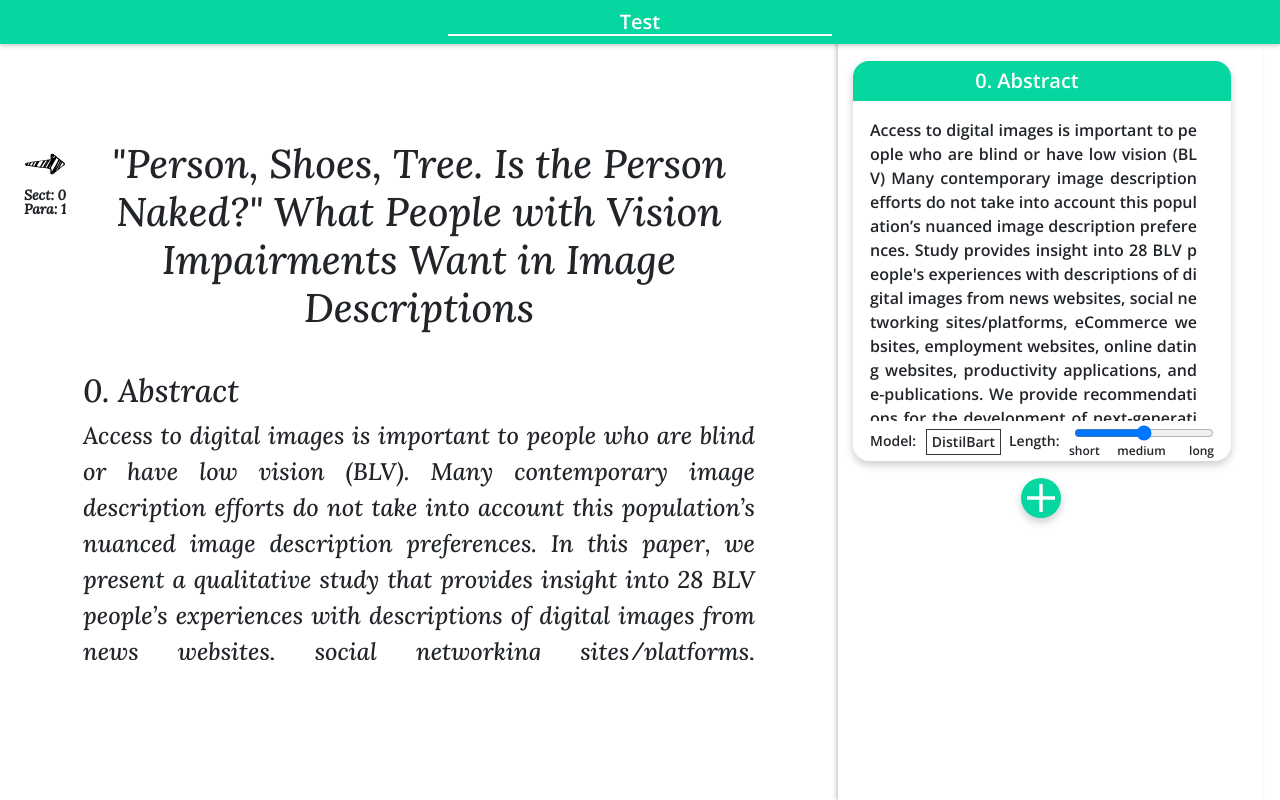
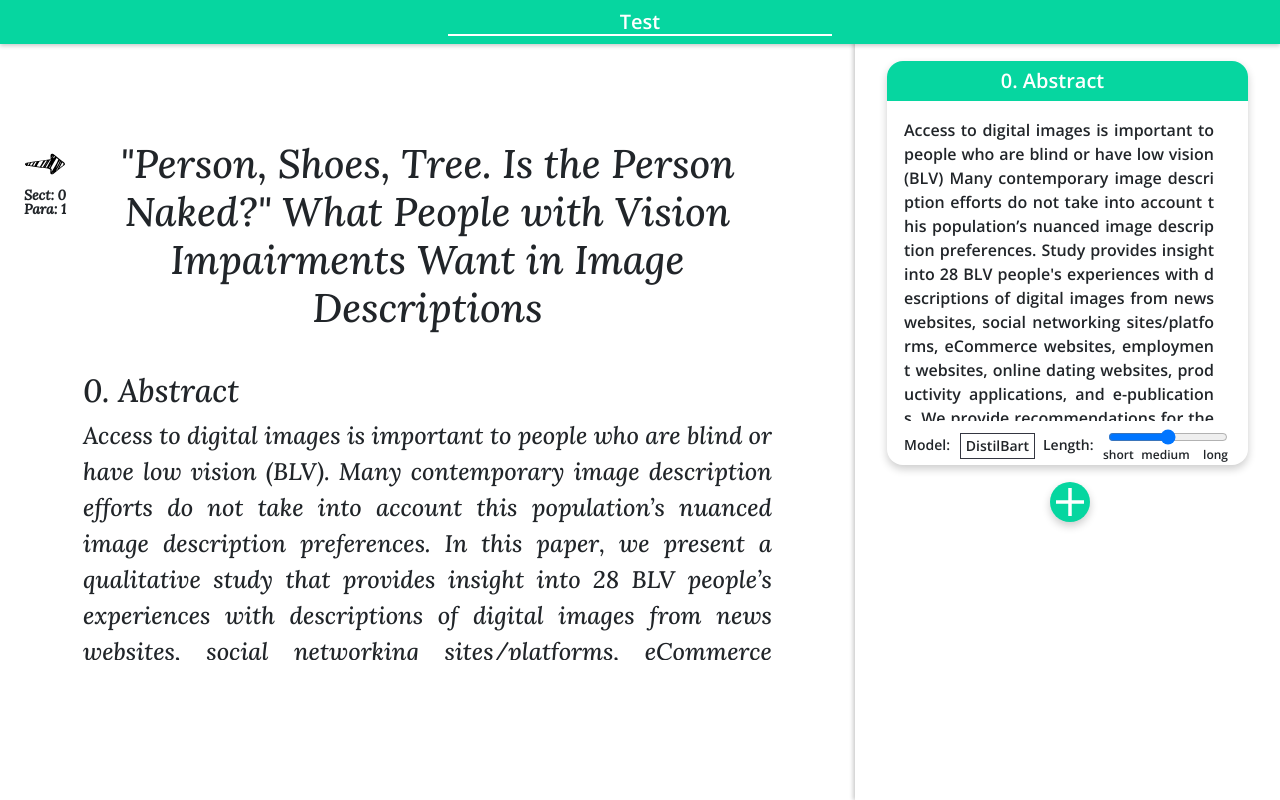
Before and after one commit to L2zz/tldr, a plain HTML site: page frontend/index.html in a window 1280 px wide. Drawn offline with nearby package versions, Linux system fonts and the light colour scheme.

Commit message:
[Frontend] Fine-tuning layouts
Signed-off-by: L2zz <ulla4571@gmail.com>

```diff
--- a/frontend/app.css
+++ b/frontend/app.css
@@ -18,7 +18,6 @@ img {
   height: 100vh;
   display: grid;
   grid-template-rows: 44px auto;
-  margin-right: 17px;
 }
 
 .top-navigation {
@@ -75,6 +74,7 @@ img {
 .card-container {
   position: sticky;
   margin-top: 17px;
+  margin-left: 17px;
   margin-right: 17px;
   box-shadow: 0 4px 8px 0 rgba(0, 0, 0, 0.2);
   border-radius: 16px;
@@ -118,6 +118,7 @@ img {
   padding: 17px;
   padding-right: 34px;
   height: 320px;
+  margin-bottom: 4px;
   max-height: 320px;
   text-align: justify;
   word-break: break-all;
@@ -186,7 +187,7 @@ img {
 }
 
 .length-slidebar {
-  width: 140px;
+  width: 120px;
   height: 24px;
   margin-left: 5px;
 }
@@ -209,7 +210,7 @@ img {
   height: 40px;
   width: 40px;
   margin-top: 17px;
-  margin-left: 168px;
+  margin-left: 180px;
 }
 
 .circle-btn {
@@ -227,6 +228,7 @@ img {
   position: sticky;
   margin-top: 17px;
   margin-right: 17px;
+  margin-left: 17px;
   box-shadow: 0 4px 8px 0 rgba(0, 0, 0, 0.2);
   background-color: #ffc43d;
   border-radius: 16px;
--- a/frontend/app.js
+++ b/frontend/app.js
@@ -3,8 +3,6 @@ function updateContext() {
   const pointer = document.getElementById("pointer");
   var ptrLoc = pointer.getBoundingClientRect().top - pointer.getBoundingClientRect().height/2;
   for (var i = 0; i < paragraphs.length; i++) {
-    console.log(paragraphs[i].getBoundingClientRect().top,
-    paragraphs[i].getBoundingClientRect().bottom);
     if (paragraphs[i].getBoundingClientRect().top < ptrLoc &&
         paragraphs[i].getBoundingClientRect().bottom > ptrLoc) {
           const ptrTxt = document.getElementById("pointer-context");
```
